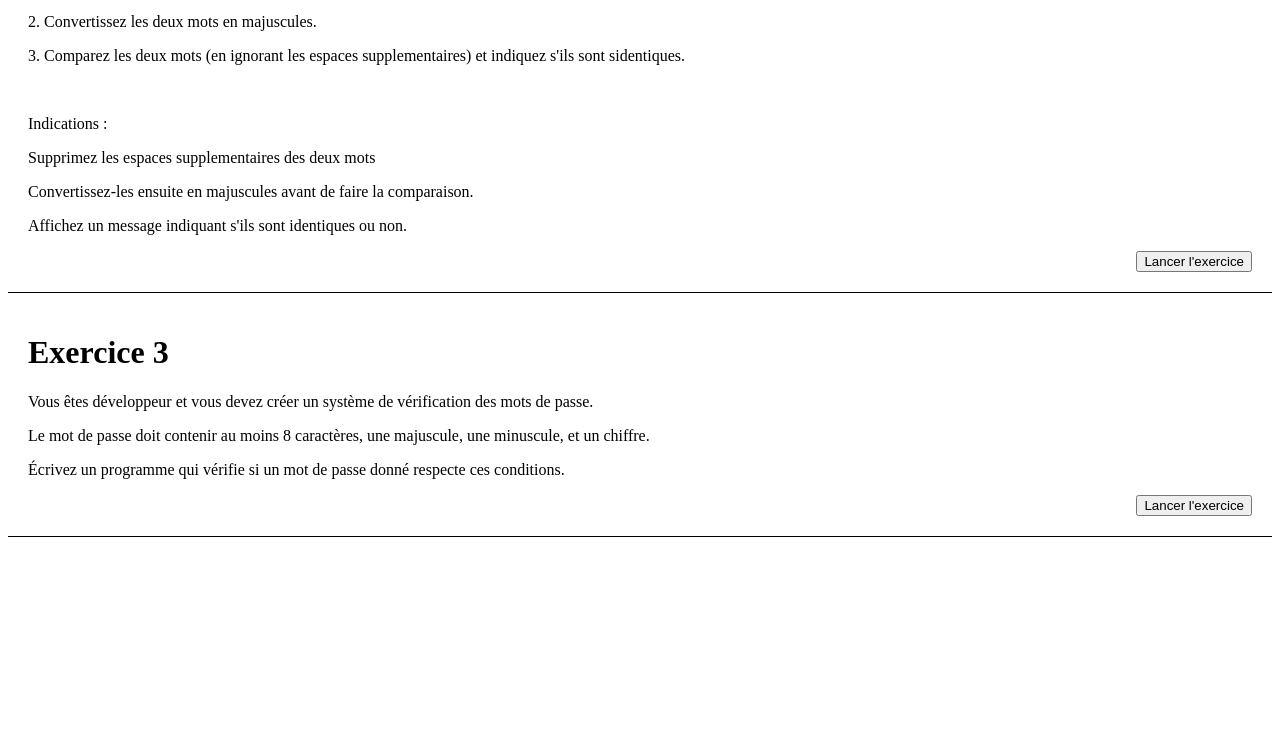
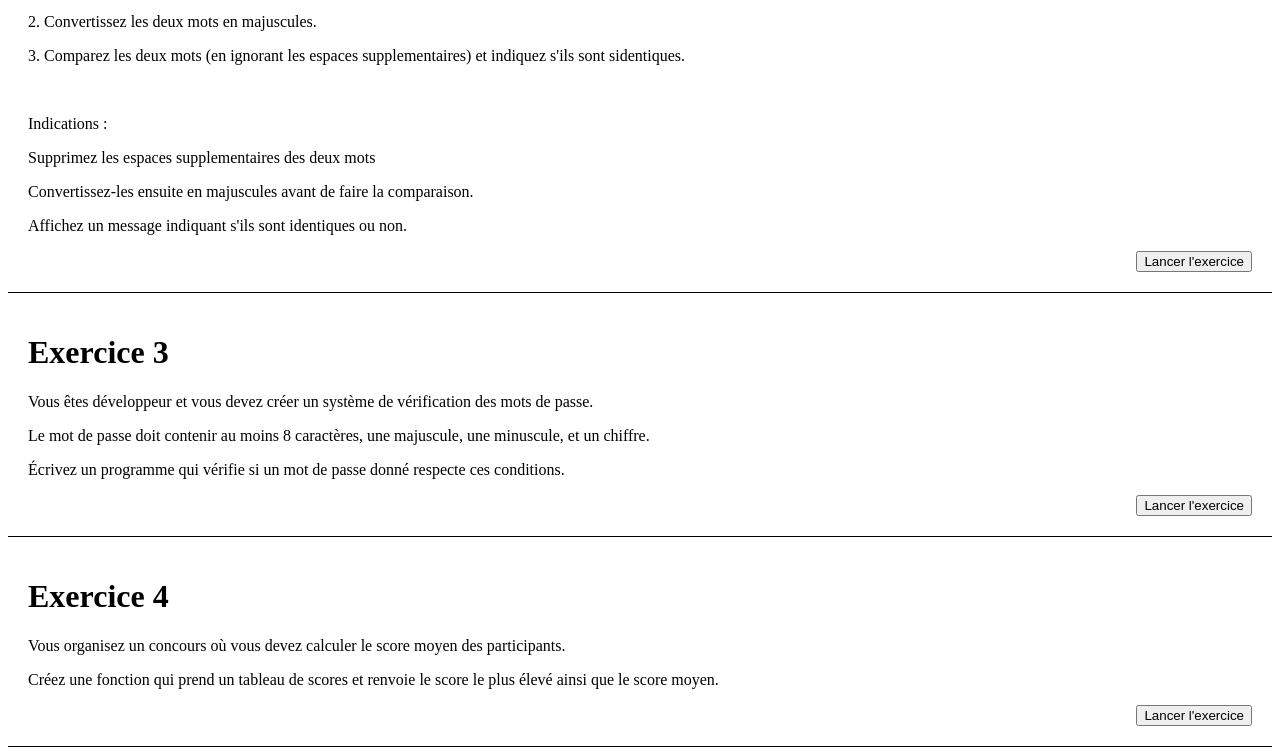
Before and after one commit to kyzblop/exosJS, a plain HTML site: page index.html in a window 1280 px wide. Shown: the part 441-1196 px from the top of the page. Before the commit the page ends 986 px from the top, so only its background shows below. Drawn offline with Linux system fonts and the light colour scheme.

Commit message:
exercice 4

```diff
--- a/index.html
+++ b/index.html
@@ -20,6 +20,7 @@
         <p>Moins de 50 : "Débutant"</p>
         <p>Entre 50 et 70 : "Intermédiaire"</p>
         <p>Plus de 70 : "Expert"</p>
+
         <div class="boutonExe">
             <button onclick="exo1()">Lancer l'exercice</button>
         </div>
@@ -58,6 +59,18 @@
 
     </div>
 
+    <div class="exo">
+        <h1>Exercice 4</h1>
+
+        <p>Vous organisez un concours où vous devez calculer le score moyen des participants.</p>
+        <p>Créez une fonction qui prend un tableau de scores et renvoie le score le plus élevé ainsi que le score moyen.</p>
+
+        <div class="boutonExe">
+            <button onclick="exo4()">Lancer l'exercice</button>
+        </div>
+
+    </div>
+
 
 
 </body>
--- a/index.js
+++ b/index.js
@@ -181,3 +181,47 @@ function exo3(){
         }
     }
 }
+
+function exo4(){
+
+    // Saisir les scores
+    /*
+    n1 = parseInt(prompt("Saisir le premier score"))
+    n2 = parseInt(prompt("Saisir le second score"))
+    n3 = parseInt(prompt("Saisir le troisième score"))
+    n4 = parseInt(prompt("Saisir le quatrième score"))
+    n5 = parseInt(prompt("Saisir le cinquième score"))
+
+    tab = [n1, n2, n3, n4, n5];
+    */
+
+
+    let score;
+    tab = [];
+
+    // Saisie des scores, avec un nombre de score indéfini
+    while(score != ""){
+        score = prompt("Saisir un score (Entrer pour arreter la saisie)")
+        tab.push(parseInt(score));
+    }
+
+    let max = tab[0];
+    let sum = 0;
+
+    // Suppression de la dernière valeur du tableau qui est ""
+    tab.pop()
+
+    // Boucle sur le tableau des score, avec incrémentation de la somme
+    for(i=0; i<(tab.length); i++){
+        if(tab[i] > max){
+            max = tab[i]
+        }
+        sum = sum + tab[i]
+    }
+
+    // Calcul de la moyenne
+    let moy = sum / (tab.length)
+
+    alert("Le score le plus elevé est " + max + " et la moyenne est " + moy)
+
+}
```
